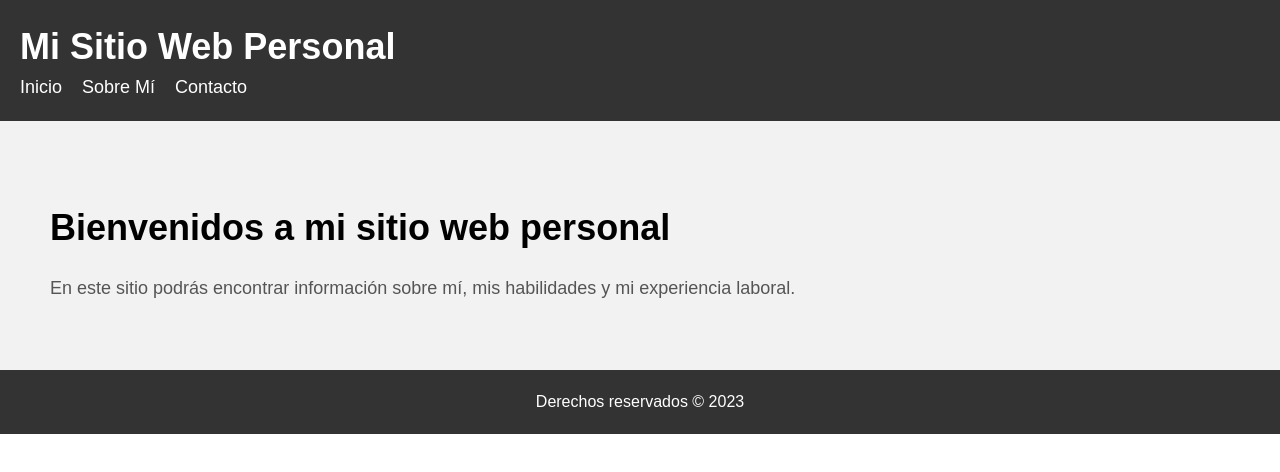
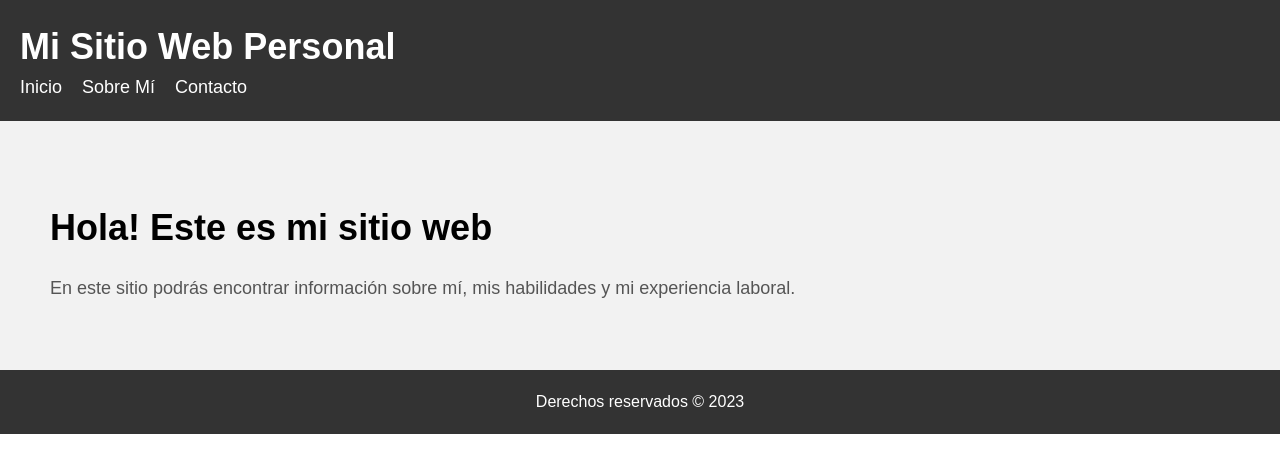
Before and after one commit to rochimag/trabajo_rocio_magnarelli, a plain HTML site: page index.html in a window 1280 px wide. Drawn offline with Linux system fonts and the light colour scheme.

Commit message:
se agregan cambios en el titulo

```diff
--- a/index.html
+++ b/index.html
@@ -18,7 +18,7 @@
 
     <main>
       <section id="inicio">
-        <h2>Bienvenidos a mi sitio web personal</h2>
+        <h2>Hola! Este es mi sitio web</h2>
         <p>En este sitio podrás encontrar información sobre mí, mis habilidades y mi experiencia laboral.</p>
       </section>
     </main>
```
